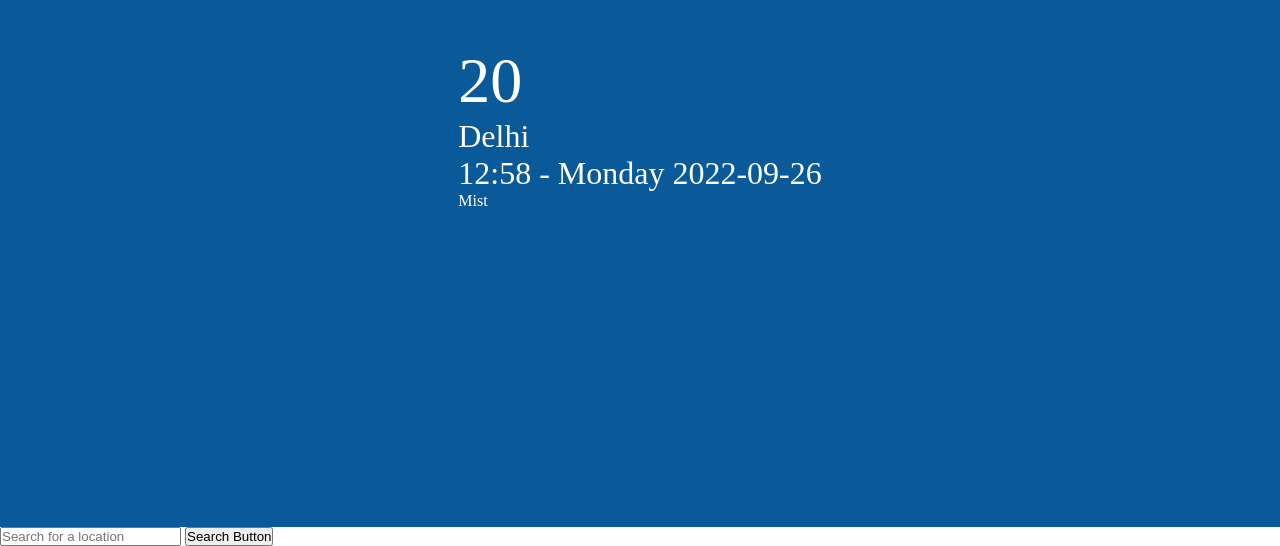
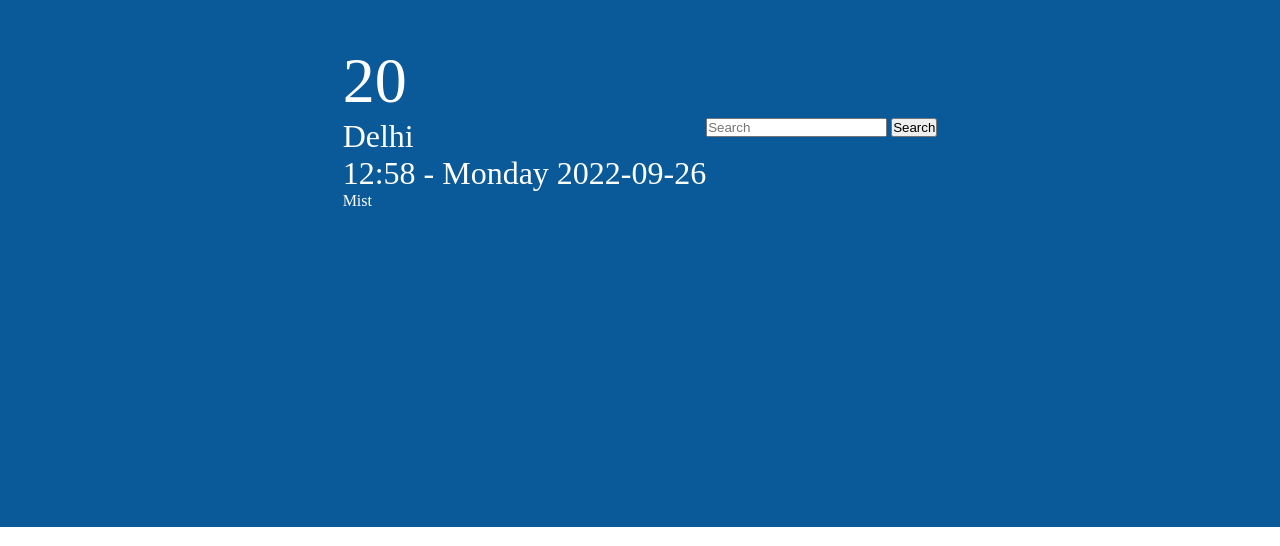
Before and after one commit to jwirth1/weather-app, a plain HTML site: page index.html in a window 1280 px wide. Shown: the part 273-819 px from the top of the page. Drawn offline with Linux system fonts and the light colour scheme.

Commit message:
bootstrap search bar

```diff
--- a/index.html
+++ b/index.html
@@ -7,7 +7,6 @@
     <title>Weather App</title>
 </head>
 <body>
-
 
     <div class="container">
 
@@ -25,13 +24,23 @@
                 <p>Mist</p>
             </div>
         </div>
+
+        <nav class="navbar navbar-expand-lg navbar-dark blue lighten-2 mb-4">
+
+            <!-- Collapsible content -->
+            <div class="collapse navbar-collapse" id="navbarSupportedContent">
+
+              <form class="form-inline mr-auto">
+                <input class="form-control" type="text" placeholder="Search" aria-label="Search">
+                <button class="btn btn-mdb-color btn-rounded btn-sm my-0 ml-sm-2" type="submit">Search</button>
+              </form>
+
+            </div>
+            <!-- Collapsible content -->
+          </nav>
+
     </div>
 
-    <nav>
-        <form>
-            <input type="text" placeholder="Search for a location" class="search_area">
-            <button type="submit">Search Button</button>
-        </form>
-    </nav>
+
 </body>
 </html>
```
Also changed, not shown: style.css (+18 -0 lines).
